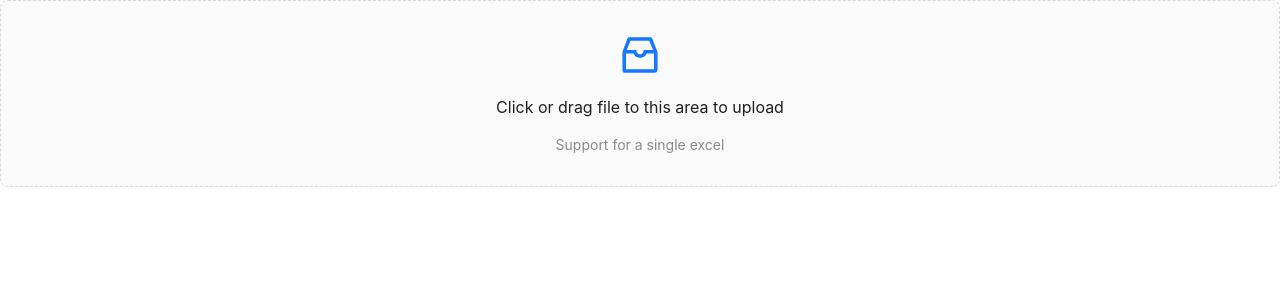
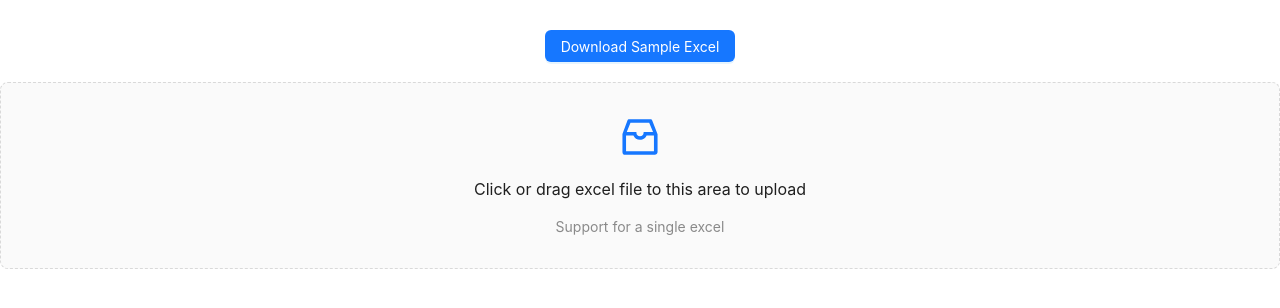
Before and after one commit to justakim12/club-home, a React (Create React App) app: page / in a window 1280 px wide. Shown: the top 308 px of the page. Built offline with nearby package versions, Linux system fonts and the light colour scheme.

Commit message:
Add download sample excel button

```diff
--- a/src/App.css
+++ b/src/App.css
@@ -1,6 +1,8 @@
 .download-button-container {
   margin-top: 30px;
+  margin-bottom: 20px;
   display: flex;
+  flex-direction: column;
   justify-content: center;
   align-items: center;
 }
--- a/src/App.tsx
+++ b/src/App.tsx
@@ -26,20 +26,37 @@ const App: React.FC = () => {
     processExcel(file, setFileData)
   }
 
+  const handleDownloadSampleExcel = () => {
+    const sampleData = [
+      ['First', 'Second'],
+      [4, 2],
+      [1, 2],
+      [1, 2],
+      [2, 2],
+      [5, 6]
+    ]
+    downloadExcel(sampleData, 'sample.xlsx')
+  }
+
   return (
     <>
+      <div className="download-button-container">
+        <Button type="primary" onClick={handleDownloadSampleExcel}>
+          Download Sample Excel
+        </Button>
+      </div>
       <Dragger {...props} beforeUpload={handleExcelUpload}>
         <p className="ant-upload-drag-icon">
           <InboxOutlined />
         </p>
         <p className="ant-upload-text">
-          Click or drag file to this area to upload
+          Click or drag excel file to this area to upload
         </p>
         <p className="ant-upload-hint">Support for a single excel</p>
       </Dragger>
       <div className="download-button-container">
         {fileData && (
-          <Button type="primary" onClick={() => downloadExcel(fileData)}>
+          <Button type="primary" onClick={() => downloadExcel(fileData, 'modified.xlsx')}>
             Download Modified Excel
           </Button>
         )}
--- a/src/utils/excelUtils.ts
+++ b/src/utils/excelUtils.ts
@@ -12,12 +12,7 @@ export const processExcel = (file: File, setFileData: (data: any) => void) => {
     // Define what you want to process
     const modifiedData = addProcessResultColumns(originalData)
 
-    const newWorkbook = XLSX.utils.book_new()
-    const newWorksheet = XLSX.utils.aoa_to_sheet(modifiedData)
-    XLSX.utils.book_append_sheet(newWorkbook, newWorksheet, sheetName)
-    const newExcelData = XLSX.write(newWorkbook, { type: 'array', bookType: 'xlsx' })
-    const newExcelFile = new Blob([newExcelData], { type: 'application/octet-stream' })
-    setFileData(newExcelFile)
+    setFileData(modifiedData)
   }
   reader.readAsArrayBuffer(file)
 }
@@ -25,22 +20,30 @@ export const processExcel = (file: File, setFileData: (data: any) => void) => {
 function addProcessResultColumns(originalData: any[]): any[] {
   return originalData.map((row: any, index: number) => {
     if (index === 0) {
-      row.push('Sum Results', 'Divide Results', 'Multiply Results');
+      row.push('Sum Results', 'Divide Results', 'Multiply Results')
     } else {
-      const sum = row[0] + row[1];
-      const divide = row[0] / row[1];
-      const multiply = row[0] * row[1];
-      row.push(sum, divide, multiply);
+      const sum = row[0] + row[1]
+      const divide = row[0] / row[1]
+      const multiply = row[0] * row[1]
+      row.push(sum, divide, multiply)
     }
-    return row;
-  });
+    return row
+  })
 }
 
-export const downloadExcel = (fileData: any) => {
-  const url = window.URL.createObjectURL(new Blob([fileData]))
+export const downloadExcel = (modifiedData: any[], excelTitle: string) => {
+  const newWorkbook = XLSX.utils.book_new()
+  const newWorksheet = XLSX.utils.aoa_to_sheet(modifiedData)
+  XLSX.utils.book_append_sheet(newWorkbook, newWorksheet, 'Sheet1')
+
+  const newExcelData = XLSX.write(newWorkbook, { type: 'array', bookType: 'xlsx' })
+  const newExcelFile = new Blob([newExcelData], { type: 'application/octet-stream' })
+
+  const url = window.URL.createObjectURL(newExcelFile)
   const link = document.createElement('a')
   link.href = url
-  link.setAttribute('download', 'modified.xlsx')
+  link.setAttribute('download', excelTitle)
+
   document.body.appendChild(link)
   link.click()
 }
```
